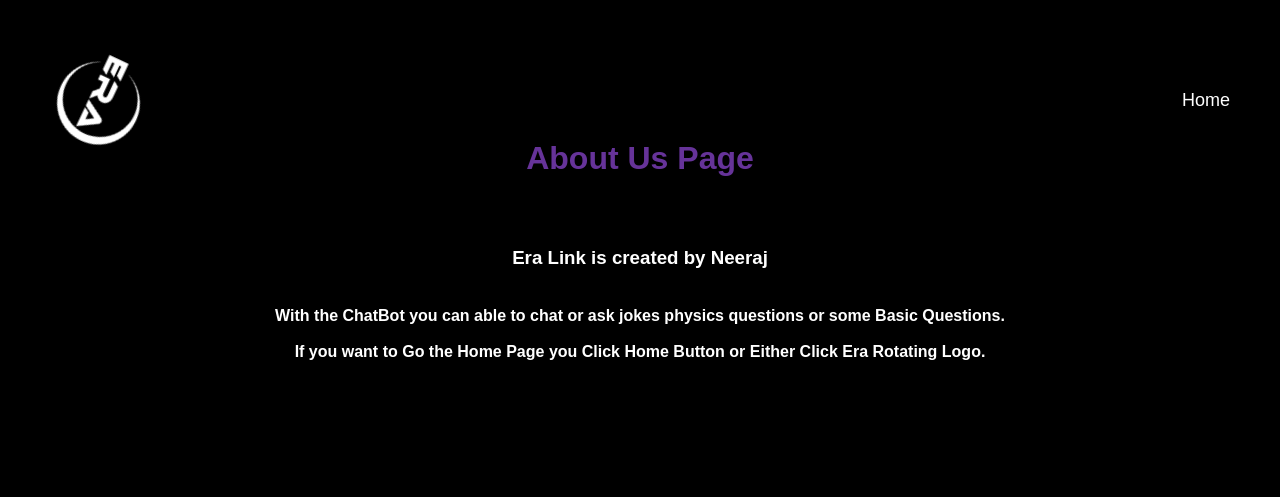
After one commit to neerajsolanki01/EraLink, a Django app: page /about/ in a window 1280 px wide. The commit adds this page. Shown: the top 497 px of the page. Run offline with Django 5.2, Linux system fonts and the light colour scheme.

Commit message:
add about page

```diff
--- /dev/null
+++ b/eralink/static/css/abou.css
@@ -0,0 +1,206 @@
+body {
+    min-height: 100vh;
+    position: relative;
+
+    background: black;
+    font-family: Arial, Helvetica, sans-serif;
+    margin: 0;
+  }
+
+  .navbar {
+    display: flex;
+    justify-content: space-between;
+    padding: 10px;
+    padding-right: 50px;
+    align-items: center;
+    font-size: large;
+  }
+
+  .logo img {
+    height: 180px;
+  }
+
+  .logo img{
+    float: left;
+    border-radius: 50%;
+    animation: rotate 5s linear infinite;
+    /* 5s is the duration, you can change it */
+}
+
+@keyframes rotate {
+    0% {
+        transform: rotate(0deg);
+    }
+
+    100% {
+        transform: rotate(360deg);
+    }
+}
+
+  .nav-links {
+    display: flex;
+    align-items: center;
+  }
+
+  .nav-links a {
+    margin-left: 20px;
+    text-decoration: none;
+    color: white;
+    position: relative;
+    transition: color 0.3s ease;
+  }
+
+  .nav-links a:hover {
+    color: rgb(255, 30, 135);
+    font-weight: bold;
+  }
+
+  .nav-links a::before {
+    content: "";
+    position: absolute;
+    width: 0;
+    height: 2px;
+    bottom: 0;
+    left: 0;
+    background-color: rgb(162, 187, 223);
+    transition: width 0.3s ease;
+  }
+
+  .nav-links a:hover::before {
+    width: 100%;
+  }
+  .about-section {
+    text-align: center;
+    background-color: black;
+    margin-top: -60px;
+  }
+  .about-section h1{
+    color: rebeccapurple;
+    margin-bottom: 70px;
+  }
+  .about-section h3, h4{
+    color: white;
+    margin: 10px;
+  }
+
+  @import url("https://fonts.googleapis.com/css2?family=Poppins:wght@200;300;400;500;600;700;800;900&display=swap");
+
+  * {
+    margin: 0px;
+    padding: 0;
+    box-sizing: border-box;
+    font-family: "Poppins", sans-serif;
+  }
+
+
+  .footer {
+    position: absolute;
+    height: 25%;
+    width: 100%;
+    background: #3586ff;
+    padding: 20px 5%;
+    display: flex;
+    justify-content: center;
+    align-items: center;
+    flex-direction: column;
+    bottom: 0;
+  }
+
+  .social-icon,
+.menu {
+  display: flex;
+  justify-content: center;
+  align-items: center;
+  margin: 10px 0;
+  flex-wrap: wrap;
+}
+
+.social-icon__link {
+  font-size: 2rem;
+  color: #fff;
+  margin: 0 10px;
+  display: inline-block;
+  transition: 0.5s;
+}
+
+.social-icon__link:hover {
+  transform: translateY(-10px);
+}
+
+.menu__link {
+  font-size: 1.2rem;
+  color: #fff;
+  margin: 0 10px;
+  display: inline-block;
+  transition: 0.5s;
+  text-decoration: none;
+  opacity: 0.75;
+  font-weight: 300;
+}
+
+.menu__link:hover {
+  opacity: 1;
+}
+
+.footer p {
+  color: #fff;
+  margin: 15px 0 10px 0;
+  font-size: 1rem;
+  font-weight: 300;
+}
+
+.wave {
+  position: absolute;
+  top: -100px;
+  left: 0;
+  width: 100%;
+  height: 100px;
+  background: url("https://i.ibb.co/wQZVxxk/wave.png");
+  background-size: 1000px 100px;
+}
+
+.wave#wave1 {
+  z-index: 1000;
+  opacity: 1;
+  bottom: 0;
+  animation: animateWaves 4s linear infinite;
+}
+
+.wave#wave2 {
+  z-index: 999;
+  opacity: 0.5;
+  bottom: 10px;
+  animation: animate 4s linear infinite !important;
+}
+
+.wave#wave3 {
+  z-index: 1000;
+  opacity: 0.2;
+  bottom: 15px;
+  animation: animateWaves 3s linear infinite;
+}
+
+.wave#wave4 {
+  z-index: 999;
+  opacity: 0.7;
+  bottom: 20px;
+  animation: animate 3s linear infinite;
+}
+
+@keyframes animateWaves {
+  0% {
+    background-position-x: 1000px;
+  }
+  100% {
+    background-positon-x: 0px;
+  }
+}
+
+@keyframes animate {
+  0% {
+    background-position-x: -1000px;
+  }
+  100% {
+    background-positon-x: 0px;
+  }
+}
--- /dev/null
+++ b/eralink/templates/about.html
@@ -0,0 +1,66 @@
+{% load static %}
+
+<!DOCTYPE html>
+<html lang="en">
+<head>
+    <meta charset="UTF-8">
+    <meta name="viewport" content="width=device-width, initial-scale=1.0">
+    <title>About</title>
+    <link rel="stylesheet" href="{% static 'css/abou.css' %}">
+</head>
+<body>
+    <div class="navbar">
+        <div class="logo">
+            <a href="/"><img src="{% static 'image/logo.jpg' %}" alt="Logo"></a>
+        </div>
+        <div class="nav-links">
+            <a href="/">Home</a>
+        </div>
+    </div>
+    <div class="about-section">
+        <h1>About Us Page</h1>
+        <h3>Era Link is created by Neeraj</h3><br>
+        <h4>With the ChatBot you can able to chat or ask jokes physics questions or some Basic Questions. <br>
+        <br> If you want to Go the Home Page you Click Home Button or Either Click Era Rotating Logo.</h4>
+      </div>
+
+
+      <footer class="footer">
+        <div class="waves">
+          <div class="wave" id="wave1"></div>
+          <div class="wave" id="wave2"></div>
+          <div class="wave" id="wave3"></div>
+          <div class="wave" id="wave4"></div>
+        </div>
+        <ul class="social-icon">
+          <!-- <li class="social-icon__item"><a class="social-icon__link" href="#">
+              <ion-icon name="logo-facebook"></ion-icon>
+            </a></li>
+          <li class="social-icon__item"><a class="social-icon__link" href="#">
+              <ion-icon name="logo-github"></ion-icon>
+            </a></li>
+          <li class="social-icon__item"><a class="social-icon__link" href="#">
+              <ion-icon name="logo-twitter"></ion-icon>
+            </a></li>
+
+          <li class="social-icon__item"><a class="social-icon__link" href="#">
+              <ion-icon name="logo-instagram"></ion-icon>
+            </a></li> -->
+          <li class="social-icon__item"><a class="social-icon__link" href="https://www.linkedin.com/in/neeraj-solanki-a776b620b/">
+              <ion-icon name="logo-linkedin"></ion-icon>
+            </a></li>
+        </ul>
+        <!-- <ul class="menu">
+          <li class="menu__item"><a class="menu__link" href="#">Home</a></li>
+          <li class="menu__item"><a class="menu__link" href="#">About</a></li>
+          <li class="menu__item"><a class="menu__link" href="#">Services</a></li>
+          <li class="menu__item"><a class="menu__link" href="#">Team</a></li>
+          <li class="menu__item"><a class="menu__link" href="#">Contact</a></li>
+        </ul> -->
+
+        <p>&copy;Neeraj Era-Link 2024 | All Rights Reserved</p>
+      </footer>
+      <script type="module" src="https://unpkg.com/ionicons@5.5.2/dist/ionicons/ionicons.esm.js"></script>
+      <script nomodule src="https://unpkg.com/ionicons@5.5.2/dist/ionicons/ionicons.js"></script>
+</body>
+</html>
--- a/eralink/templates/chatbot.html
+++ b/eralink/templates/chatbot.html
@@ -33,6 +33,7 @@
             <div class="typing-controls">
                 <span id="theme-btn" class="material-symbols-rounded">light_mode</span>
                 <span id="delete-btn" class="material-symbols-rounded">delete</span>
+                <a href="/"><span id="home-btn" class="material-symbols-rounded" >Home</span></a>
             </div>
         </div>
     </div>
--- a/eralink/templates/index.html
+++ b/eralink/templates/index.html
@@ -22,7 +22,7 @@
                 <ul>
                     <li><a href="#">Home</a></li>
                     <li><a href="chatbot">ChatBot</a></li>
-                    <li><a href="#">About</a></li>
+                    <li><a href="about">About</a></li>
                     <li><a href="login">Login</a></li>
                 </ul>
             </div>
--- a/eralink/templates/login.html
+++ b/eralink/templates/login.html
@@ -18,7 +18,7 @@
         <div class="row">
             <!-- SIGN UP -->
             <div class="col align-items-center flex-col sign-up">
-                <img class="logo" src="{% static 'image/Eralogo.png' %}" alt="Logo">
+                <a href="/"><img class="logo" src="{% static 'image/Eralogo.png' %}" alt="Logo"></a>
                 <div class="form-wrapper align-items-center">
                     <div class="form sign-up">
                         <div class="input-group">
@@ -55,7 +55,7 @@
             <!-- END SIGN UP -->
             <!-- SIGN IN -->
             <div class="col align-items-center flex-col sign-in">
-                <img class="logo" src="{% static 'image/Eralogo.png' %}" alt="Logo">
+                <a href="/"><img class="logo" src="{% static 'image/Eralogo.png' %}" alt="Logo"></a>
                 <div class="form-wrapper align-items-center">
                     <div class="form sign-in">
                         <div class="input-group">
--- a/eralink/urls.py
+++ b/eralink/urls.py
@@ -28,6 +28,8 @@ urlpatterns = [
 
     path('', views.index, name='index'),
 
+    path('about/', views.about, name='about'),
+
     path('chatbot/', views.chatbot, name='chatbot'),
 
     path('login/', views.login, name='login'),
--- a/eralink/views.py
+++ b/eralink/views.py
@@ -14,6 +14,9 @@ def chatbot(request):
 
 def login(request):
     return render(request, 'login.html')
+
+def about(request):
+    return render(request, 'about.html')
 
 # def article(requests, article_id):
 #     # http://127.0.0.1:8000/blog/article/2
```
Also changed, not shown: 1 other file.
